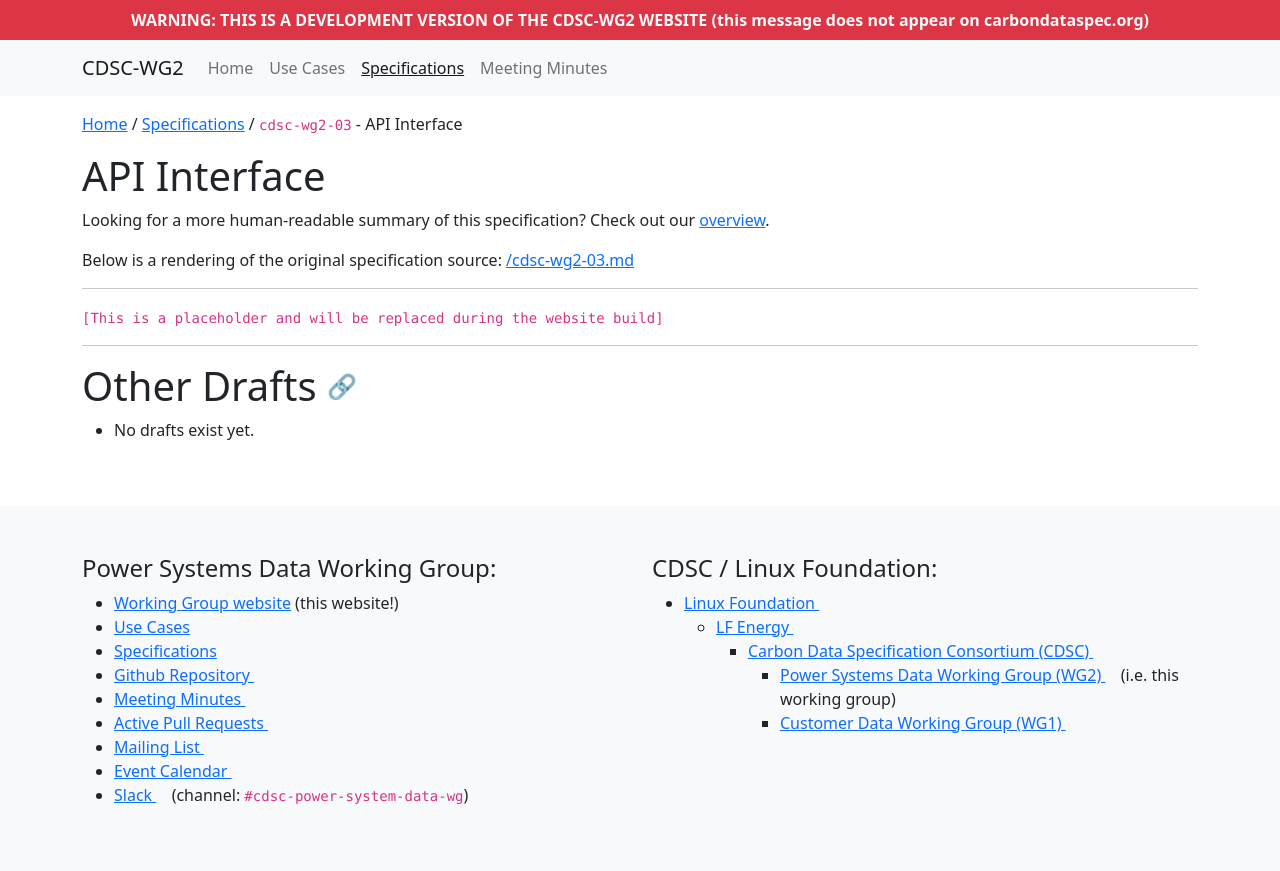
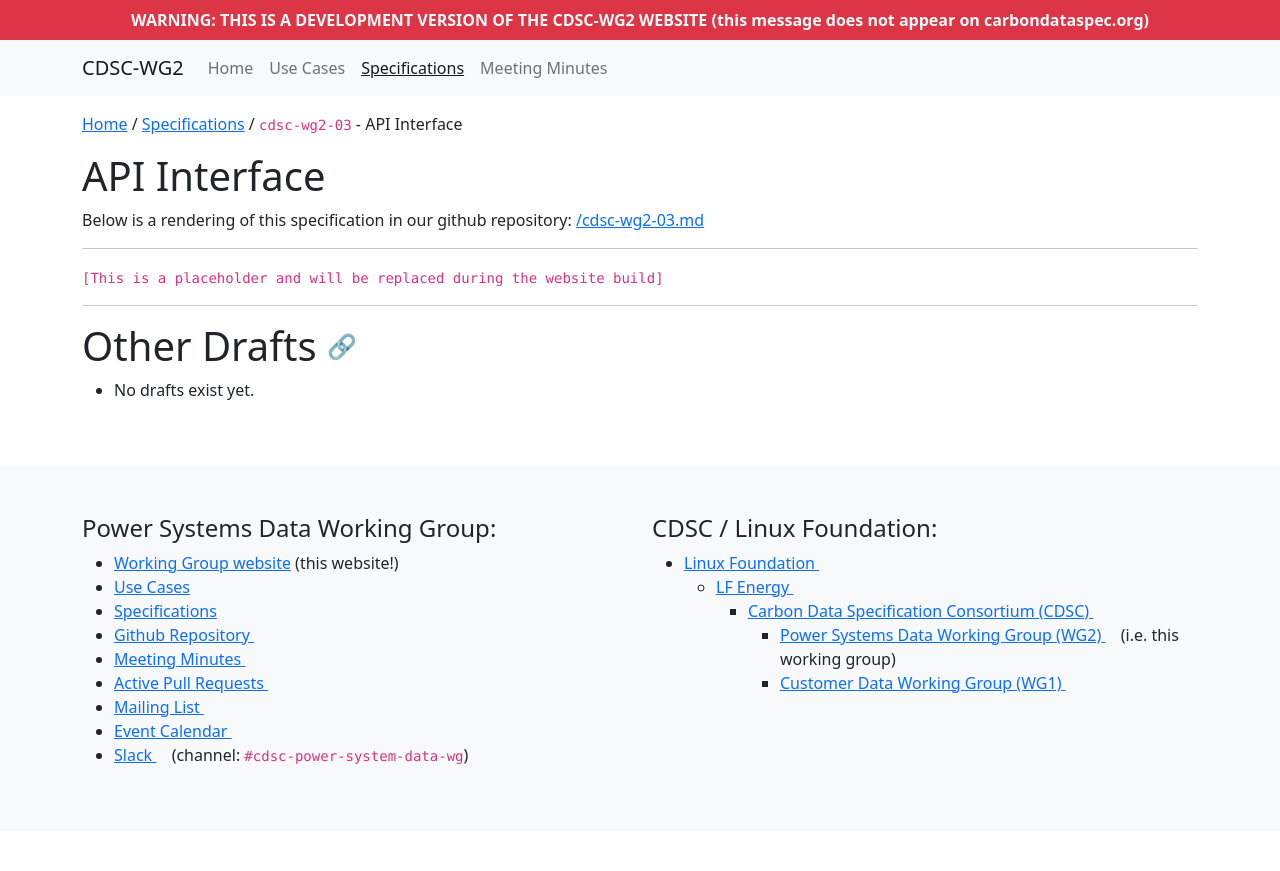
Before and after one commit to carbon-data-specification/Power-Systems-Data, a Jekyll site: the page built from website/specs/cdsc-wg2-03/index.markdown, in a window 1280 px wide. Shown: the part 100-971 px from the top of the page. Built offline with Jekyll 4.4.1, drawn with Linux system fonts in a browser that asks for light colours; after the commit the page ends 931 px from its top, so only the background shows below that.

Commit message:
Attempt to make lines in table and removing overview language

```diff
--- a/website/specs/cdsc-wg2-03/index.markdown
+++ b/website/specs/cdsc-wg2-03/index.markdown
@@ -8,9 +8,7 @@ meta_description: Linux Foundation Energy - Carbon Data Specification Consortium
 
 # API Interface
 
-Looking for a more human-readable summary of this specification? Check out our [overview]({{ "/specs/cdsc-wg1-03/overview" | relative_url }}).
-
-Below is a rendering of the original specification source: [{{ site.github_specs_base_url }}/cdsc-wg2-03.md]({{ site.github_specs_base_url }}/cdsc-wg2-03.md)
+Below is a rendering of this specification in our github repository: [{{ site.github_specs_base_url }}/cdsc-wg2-03.md]({{ site.github_specs_base_url }}/cdsc-wg2-03.md)
 
 ---
 
```
Also changed, not shown: specifications/cdsc-wg2-03.md (+1 -1 lines).
